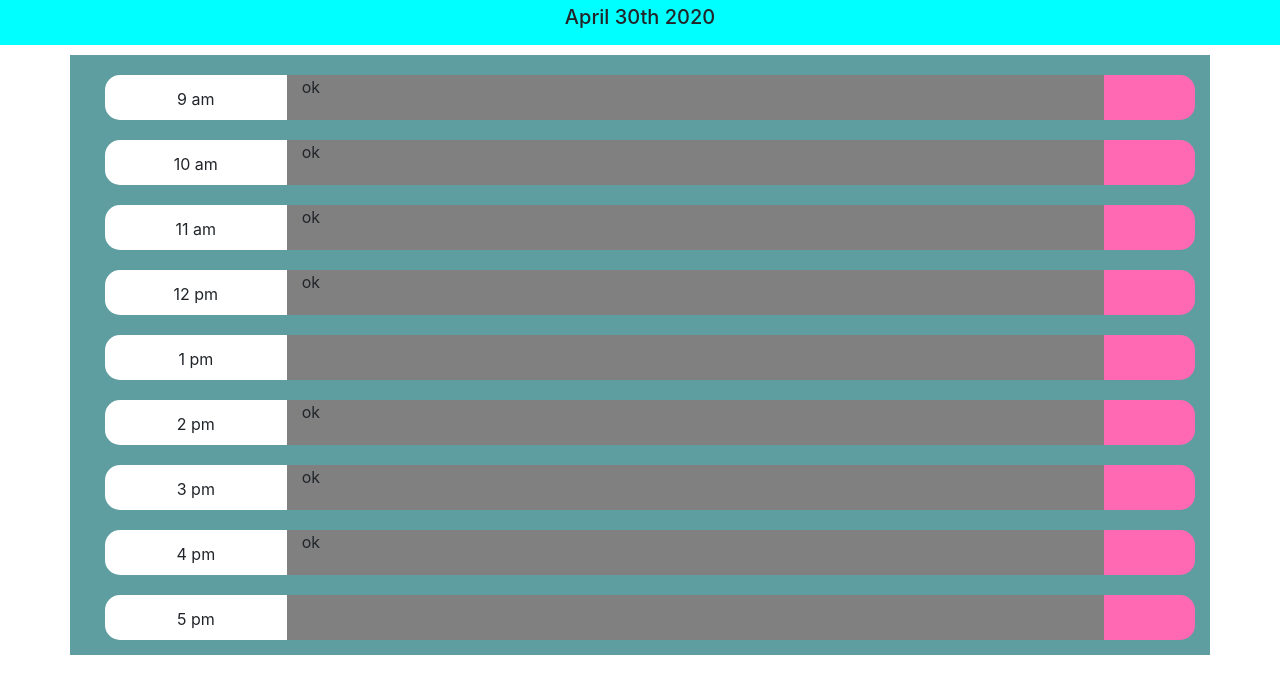
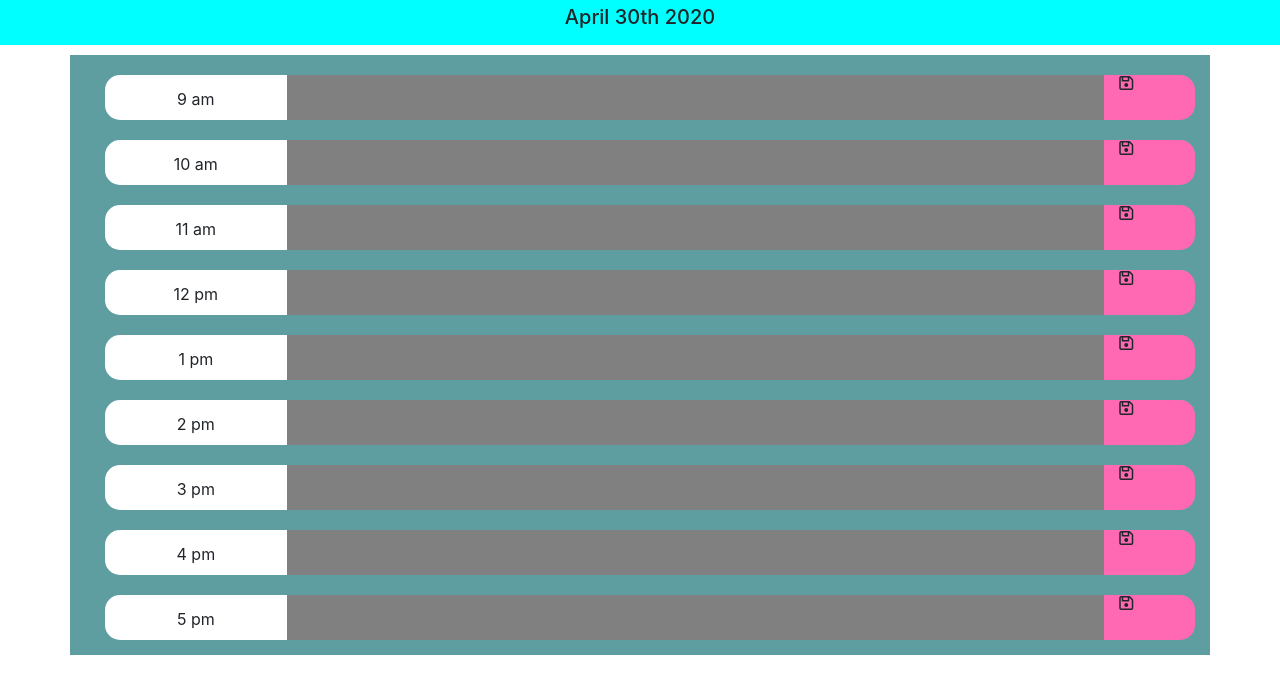
Before and after one commit to tylermurton/DayPlanner, a plain HTML site: page index.html in a window 1280 px wide. Shown: the part 41-734 px from the top of the page. Drawn offline with nearby package versions, Linux system fonts and the light colour scheme.

Commit message:
adding save icon

```diff
--- a/index.html
+++ b/index.html
@@ -23,41 +23,41 @@
     <div class="container" id="plannerContainer">
       <div class= "row">
         <div class="col-2" id="time">9 am</div>
-        <div class="col-9" id="activity">ok</div>
-        <div class="col-1" id="save"></div>
+        <div class="col-9" id="activity"></div>
+        <div class="col-1 far fa-save saveIcon" id="save"></div>
       </div>
       <div class= "row">
         <div class="col-2" id="time">10 am</div>
-        <div class="col-9" id="activity">ok</div>
-        <div class="col-1" id="save"></div>
+        <div class="col-9" id="activity"></div>
+        <div class="col-1 far fa-save saveIcon" id="save"></div>
       </div><div class= "row">
         <div class="col-2" id="time">11 am</div>
-        <div class="col-9" id="activity">ok</div>
-        <div class="col-1" id="save"></div>
+        <div class="col-9" id="activity"></div>
+        <div class="col-1 far fa-save saveIcon" id="save"></div>
       </div><div class= "row">
         <div class="col-2" id="time">12 pm</div>
-        <div class="col-9" id="activity">ok</div>
-        <div class="col-1" id="save"></div>
+        <div class="col-9" id="activity"></div>
+        <div class="col-1 far fa-save saveIcon" id="save"></div>
       </div><div class= "row">
         <div class="col-2" id="time">1 pm</div>
         <div class="col-9" id="activity"></div>
-        <div class="col-1" id="save"></div>
+        <div class="col-1 far fa-save saveIcon" id="save"></div>
       </div><div class= "row">
         <div class="col-2" id="time">2 pm</div>
-        <div class="col-9" id="activity">ok</div>
-        <div class="col-1" id="save"></div>
+        <div class="col-9" id="activity"></div>
+        <div class="col-1 far fa-save saveIcon" id="save"></div>
       </div><div class= "row">
         <div class="col-2" id="time">3 pm</div>
-        <div class="col-9" id="activity">ok</div>
-        <div class="col-1" id="save"></div>
+        <div class="col-9" id="activity"></div>
+        <div class="col-1 far fa-save saveIcon" id="save"></div>
       </div><div class= "row">
         <div class="col-2" id="time">4 pm</div>
-        <div class="col-9" id="activity">ok</div>
-        <div class="col-1" id="save"></div>
+        <div class="col-9" id="activity"></div>
+        <div class="col-1 far fa-save saveIcon" id="save"></div>
       </div><div class= "row">
         <div class="col-2" id="time">5 pm</div>
         <div class="col-9" id="activity"></div>
-        <div class="col-1" id="save"></div>
+        <div class="col-1 far fa-save saveIcon" id="save"></div>
       </div>
     </div>
 
--- a/script.js
+++ b/script.js
@@ -9,6 +9,13 @@ $(document).ready(function() {
 
   console.log(nowHour12);
   console.log(nowHour24);
+
+  $("#activity").click(function() {
+    document.createElement("input");
+
+  })
+
+
 
 
   var $hourRow = $('#activity');
```
